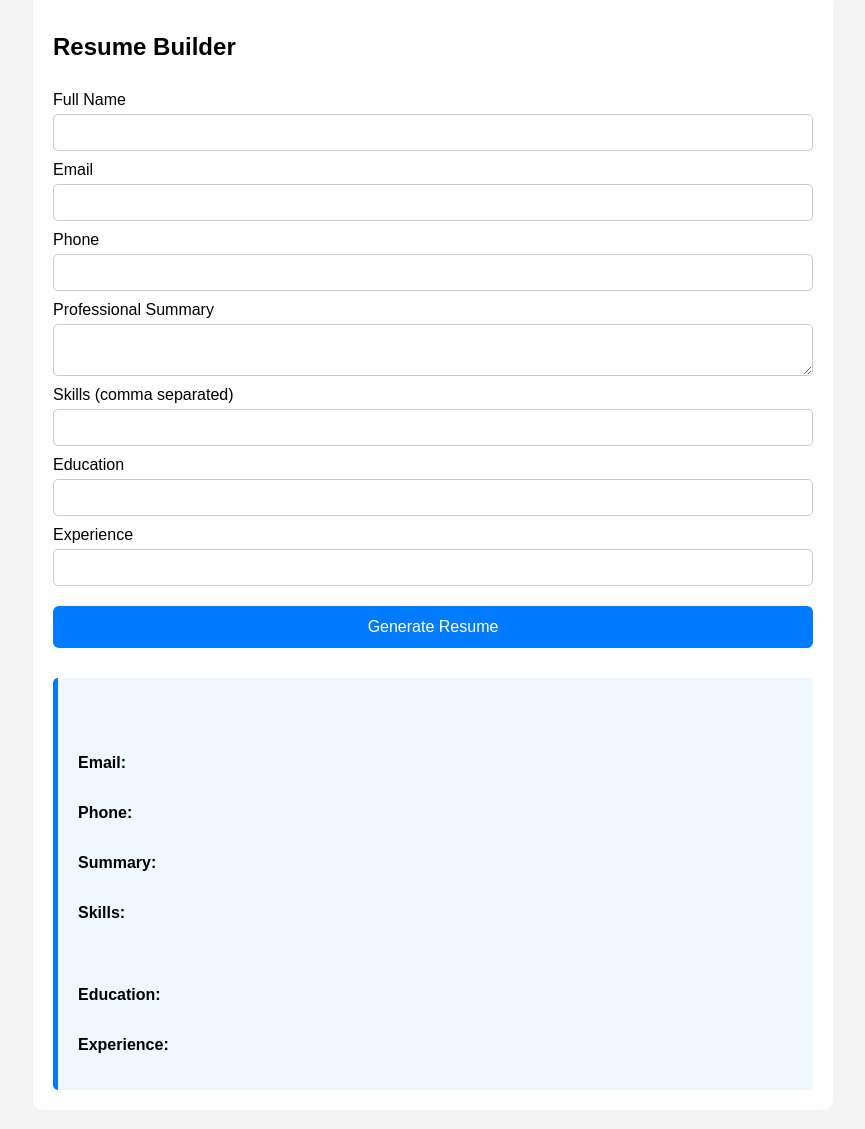
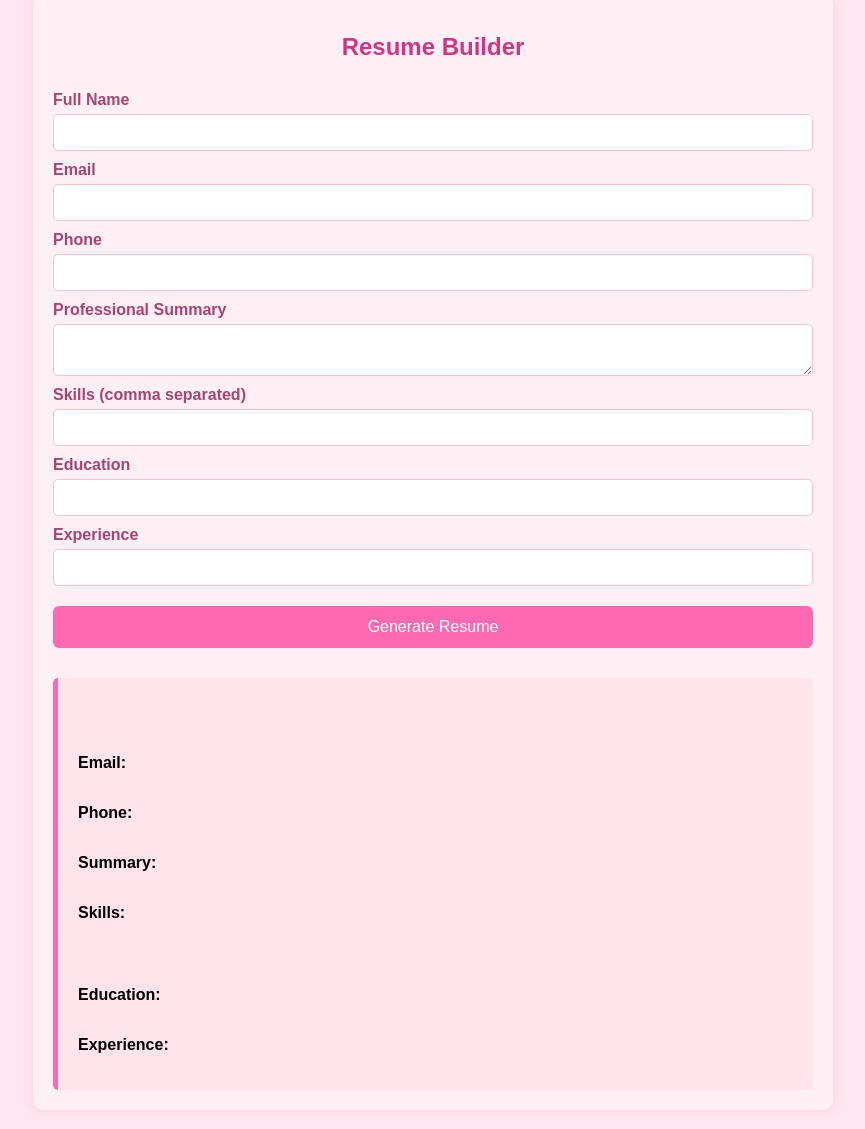
Before and after one commit to pinkballerinas/re, a plain HTML site: page index.html in a window 1280 px wide. Shown: the part 27-1156 px from the top of the page, without its empty margins (207-1072 px from the left). Drawn offline with Linux system fonts and the light colour scheme.

Commit message:
Update style.css
added colors

```diff
--- a/style.css
+++ b/style.css
@@ -6,37 +6,48 @@ body {
   font-family: Arial, sans-serif;
   margin: 0;
   padding: 20px;
-  background: #f4f4f4;
+  background: #ffe6f0;
 }
 
 .container {
   max-width: 800px;
   margin: auto;
-  background: white;
+  background: #fff0f5;
   padding: 20px;
   border-radius: 10px;
+  box-shadow: 0 0 10px rgba(255, 182, 193, 0.5)
 }
 
 form, #resume {
   display: flex;
   flex-direction: column;
 }
+h2 {
+  color: #d63384;
+  text-align: center;
+}
+
 
 label {
   margin-top: 10px;
+   color: #a94470;
+  font-weight: bold;
+
 }
 
 input, textarea {
   padding: 10px;
   margin-top: 5px;
-  border: 1px solid #ccc;
+  border: 1px solid #ffc0cb;
   border-radius: 5px;
+   background-color: #fff;
+
 }
 
 button {
   margin-top: 20px;
   padding: 12px;
-  background-color: #007BFF;
+  background-color:#ff69b4;
   color: white;
   border: none;
   border-radius: 6px;
@@ -45,7 +56,7 @@ button {
 }
 
 button:hover {
-  background-color: #0056b3;
+  background-color: #ff1493;
 }
 
 .hidden {
@@ -54,9 +65,9 @@ button:hover {
 
 #resume {
   margin-top: 30px;
-  background: #f0f8ff;
+  background: #ffe4ec;
   padding: 20px;
-  border-left: 5px solid #007BFF;
+  border-left: 5px solid #ff69b4;
   border-radius: 5px;
 }
 
```
